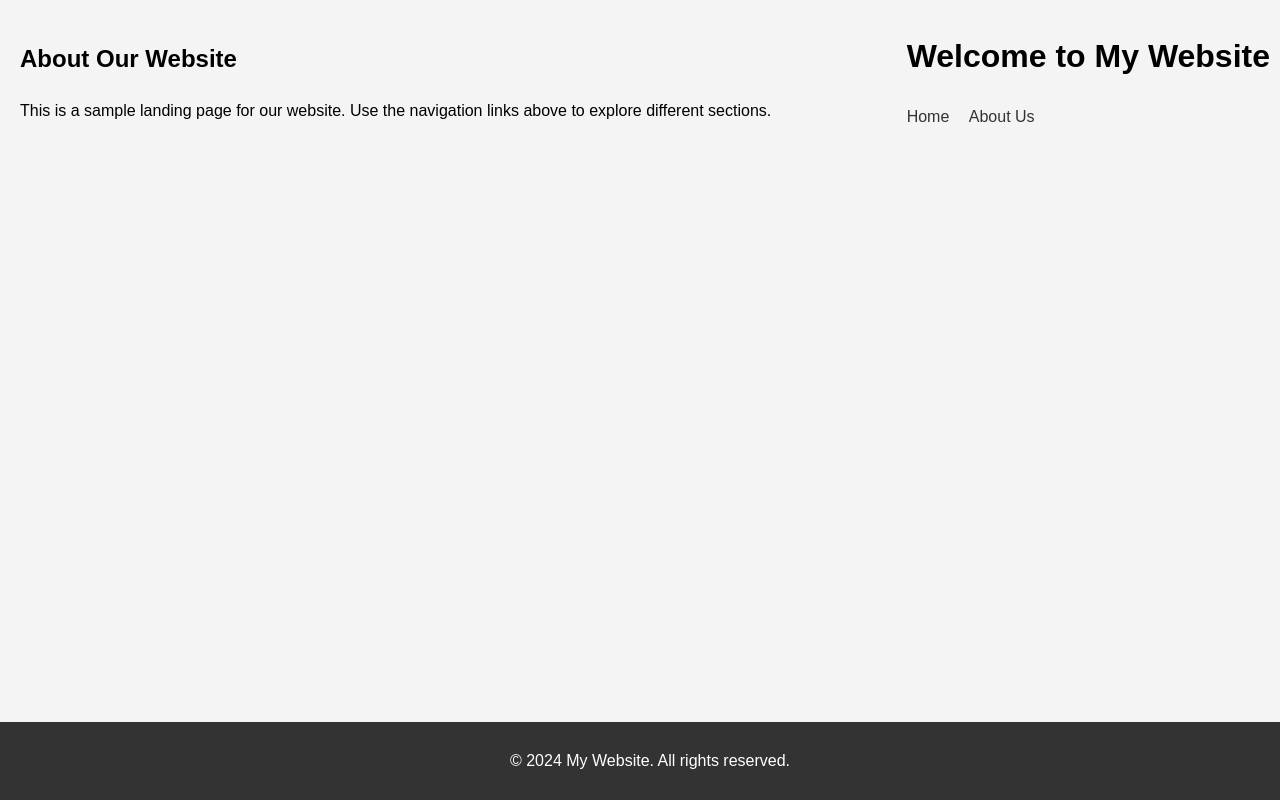
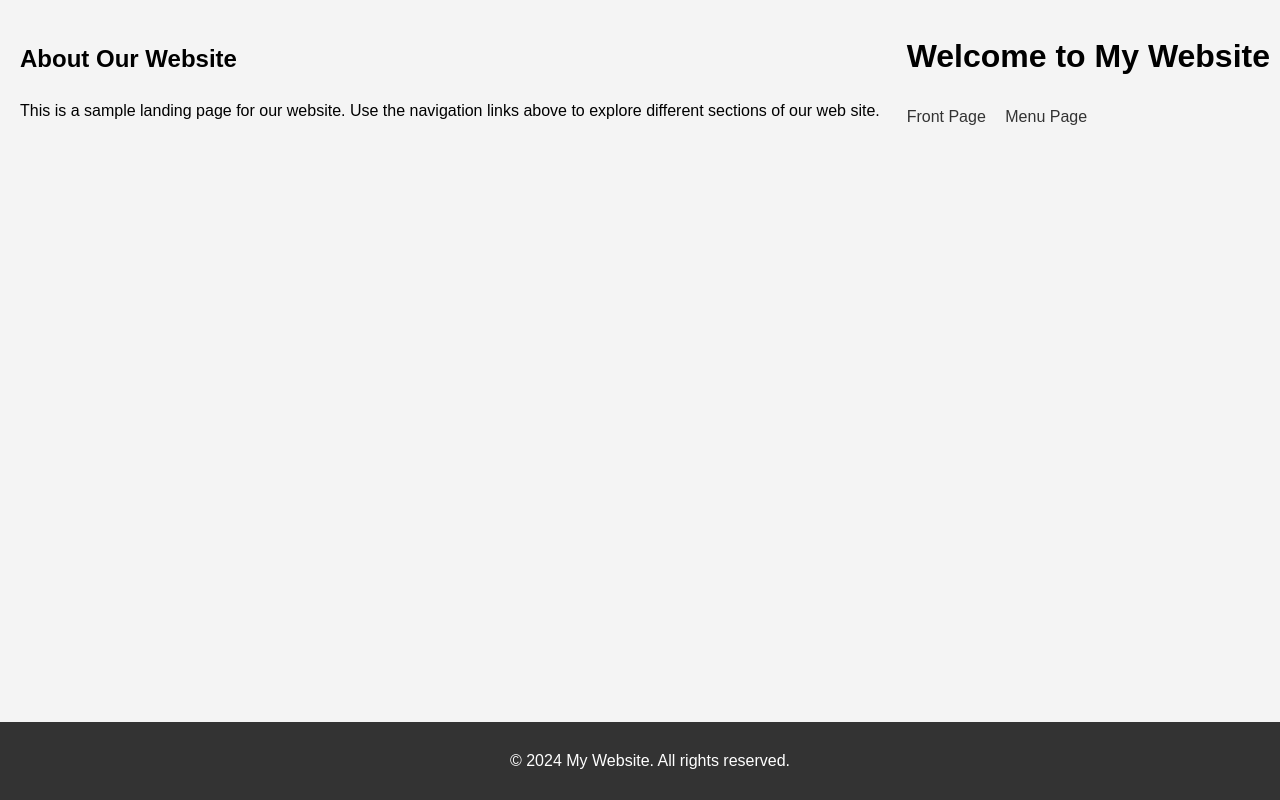
Before and after one commit to AyushGautam786/Mini-project-1, a plain HTML site: page index.html in a window 1280 px wide. Drawn offline with Linux system fonts and the light colour scheme.

Commit message:
Update index.html

```diff
--- a/index.html
+++ b/index.html
@@ -11,15 +11,15 @@
         <h1>Welcome to My Website</h1>
         <nav>
             <ul>
-                <li><a href="front.html">Home</a></li>
-                <li><a href="res.html">About Us</a></li>
+                <li><a href="front.html">Front Page</a></li>
+                <li><a href="res.html">Menu Page</a></li>
             </ul>
         </nav>
     </header>
     <main>
         <section>
             <h2>About Our Website</h2>
-            <p>This is a sample landing page for our website. Use the navigation links above to explore different sections.</p>
+            <p>This is a sample landing page for our website. Use the navigation links above to explore different sections of our web site.</p>
         </section>
     </main>
     <footer>
```
